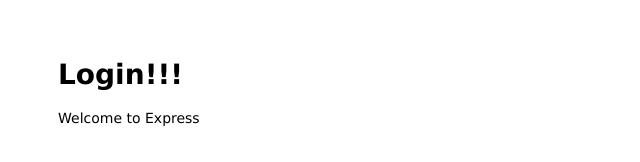
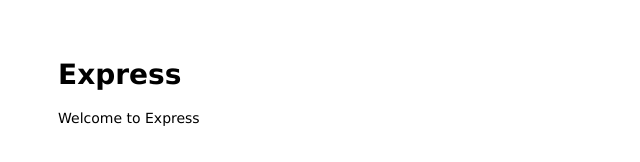
Before and after one commit to beamingboy/Covid19Application, a website: page public/index.html in a window 1280 px wide. Shown: the full height of the page, 0-640 px from the left. Drawn offline with Linux system fonts and the light colour scheme.

Commit message:
changed login back to express

```diff
--- a/public/index.html
+++ b/public/index.html
@@ -6,7 +6,7 @@
 </head>
 
 <body>
-  <h1>Login!!!</h1>
+  <h1>Express</h1>
   <p>Welcome to Express</p>
 </body>
 
```
